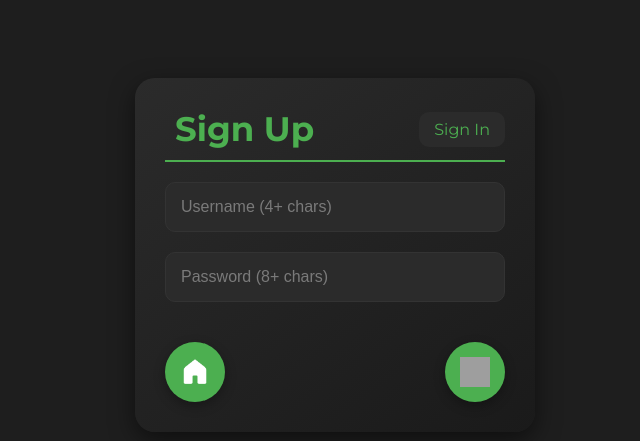
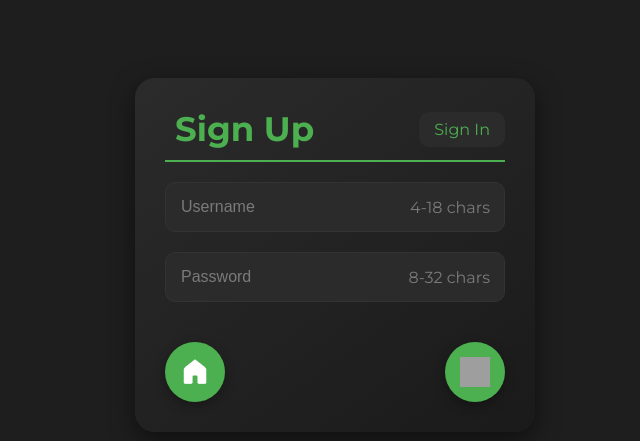
Before and after one commit to wiyba/maryba, a FastAPI app: page /register in a window 1280 px wide. Shown: the part 145-586 px from the top of the page, without its empty margins (305-945 px from the left). Run offline with FastAPI, Linux system fonts and the light colour scheme; grey boxes are pictures that could not be loaded.

Commit message:
reworked register.html page and added new funny vid

```diff
--- a/main.py
+++ b/main.py
@@ -26,7 +26,7 @@ app.add_middleware( # type: ignore
 )
 templates = Jinja2Templates(directory="templates")
 
-VIDEO_PATH = os.path.join("static/images/videos", "video.mp4")
+VIDEO_PATH = os.path.join("static/images/videos", "harehareukaidansu.mp4")
 PHOTO_PATH = os.path.join("templates/assets/photos", "image.jpg")
 DATABASE = "users.db"
 
--- a/templates/login.html
+++ b/templates/login.html
@@ -4,6 +4,7 @@
     <meta charset="UTF-8">
     <meta name="viewport" content="width=device-width, initial-scale=1.0">
     <title>Log In</title>
+    <link rel="icon" type="image/png" href="/static/images/arrow.png">
     <link href="https://fonts.googleapis.com/css2?family=Montserrat:wght@400;700&display=swap" rel="stylesheet">
     <style>
         body {
--- a/templates/main.html
+++ b/templates/main.html
@@ -4,6 +4,7 @@
   <meta charset="UTF-8">
   <meta name="viewport" content="width=device-width, initial-scale=1.0">
   <title>Camera Portal</title>
+  <link rel="icon" type="image/png" href="/static/images/favicon.png">
   <link href="https://fonts.googleapis.com/css2?family=Montserrat:wght@400;700&display=swap" rel="stylesheet">
   <style>
     body {
--- a/templates/onvif.html
+++ b/templates/onvif.html
@@ -4,6 +4,7 @@
     <meta charset="UTF-8">
     <meta name="viewport" content="width=device-width, initial-scale=1.0">
     <title>ONVIF Stream</title>
+    <link rel="icon" type="image/png" href="/static/images/onvif.png">
     <link href="https://fonts.googleapis.com/css2?family=Montserrat:wght@400;700&display=swap" rel="stylesheet">
     <style>
         body {
--- a/templates/register.html
+++ b/templates/register.html
@@ -4,6 +4,7 @@
     <meta charset="UTF-8">
     <meta name="viewport" content="width=device-width, initial-scale=1.0">
     <title>Sign Up</title>
+    <link rel="icon" type="image/png" href="/static/images/plus.png">
     <link href="https://fonts.googleapis.com/css2?family=Montserrat:wght@400;700&display=swap" rel="stylesheet">
     <style>
         body {
@@ -101,7 +102,13 @@
             gap: 20px;
         }
 
-        input {
+        .input-container {
+            position: relative;
+            width: 100%;
+        }
+
+        .input-container input {
+            width: 100%;
             padding: 15px;
             font-size: 16px;
             border-radius: 10px;
@@ -110,15 +117,26 @@
             color: #f0f0f0;
             outline: none;
             transition: background-color 0.4s, border-color 0.4s;
+            box-sizing: border-box;
         }
 
-        input::placeholder {
+        .input-container input::placeholder {
             color: #7a7a7a;
         }
 
-        input:focus {
+        .input-container input:focus {
             background-color: #1a1a1a;
             border-color: #4CAF50;
+        }
+
+        .input-container::after {
+            content: attr(data-placeholder-right);
+            position: absolute;
+            right: 15px;
+            top: 50%;
+            transform: translateY(-50%);
+            pointer-events: none;
+            color: #7a7a7a;
         }
 
         .icon-button {
@@ -150,14 +168,26 @@
             <a href="/login" class="log-button">Sign In</a>
         </div>
         <form>
-            <input type="text" name="username" placeholder="Username (4+ chars)" required>
-            <input type="password" name="password" placeholder="Password (8+ chars)" required>
+            <div class="input-container" data-placeholder-right="4-18 chars">
+                <input type="text" name="username" placeholder="Username" maxlength="18" pattern="\w+" title="Only letters, numbers, and underscores are allowed. No spaces." required>
+            </div>
+            <div class="input-container" data-placeholder-right="8-32 chars">
+                <input type="password" name="password" placeholder="Password" maxlength="32" pattern="\S+" title="No spaces are allowed." required>
+            </div>
             <div class="button-container">
-                <a href="/" class="custom-button" onclick="handleFadeOut(event)"><img src="/static/images/home.png" alt="Icon" class="icon-image"></a>
+                <a href="/" class="custom-button"><img src="/static/images/home.png" alt="Icon" class="icon-image"></a>
                 <a href="#" onclick="handleSignUp(event)" class="custom-button"><img src="/static/images/plus.png" alt="Icon" class="icon-image"></a>
             </div>
         </form>
     </div>
+    <script>
+        // JavaScript для удаления всех символов, кроме разрешенных
+        document.querySelectorAll('input[name="username"], input[name="password"]').forEach(input => {
+            input.addEventListener('input', () => {
+                input.value = input.value.replace(/[^A-Za-zА-Яа-я0-9_]/g, '');
+            });
+        });
+    </script>
     <script src="/static/js/register-validation.js"></script>
 </body>
 </html>
```
Also changed, not shown: static/images/favicon.png (added), 2 other files.
